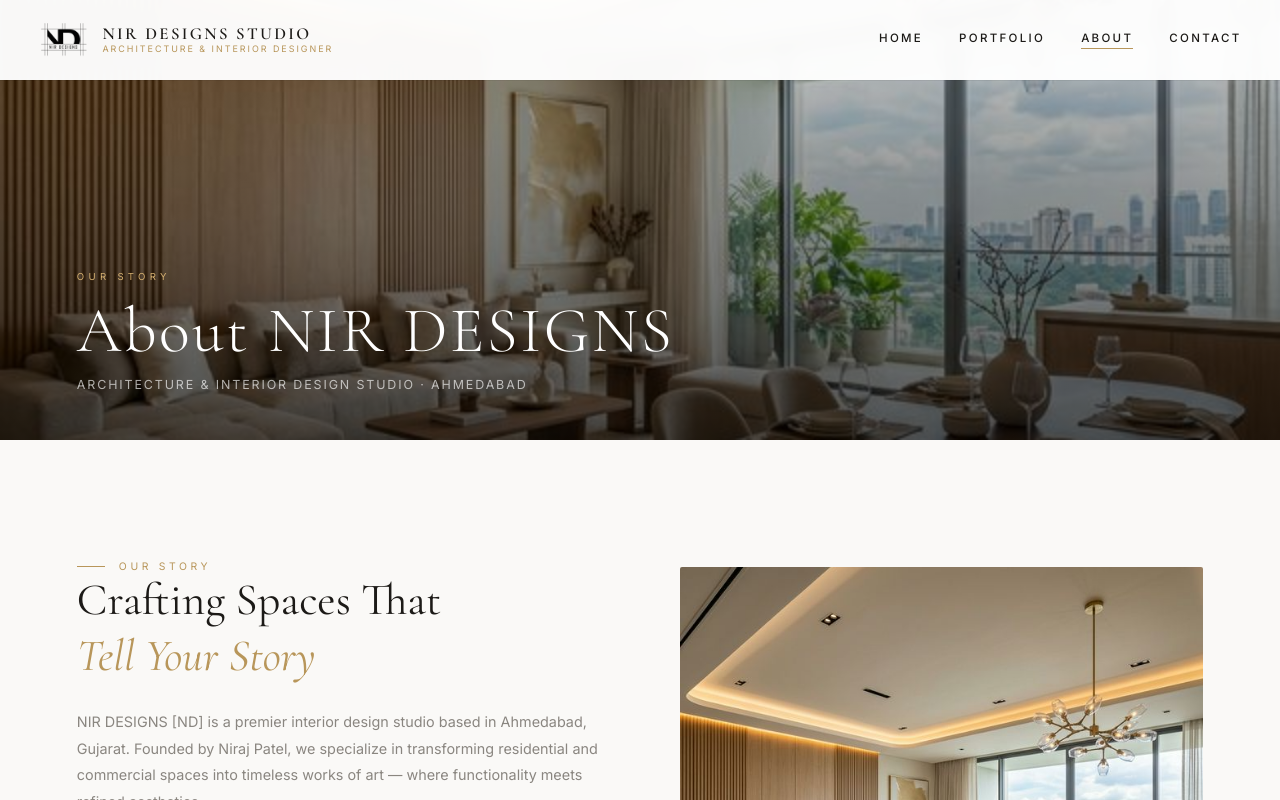
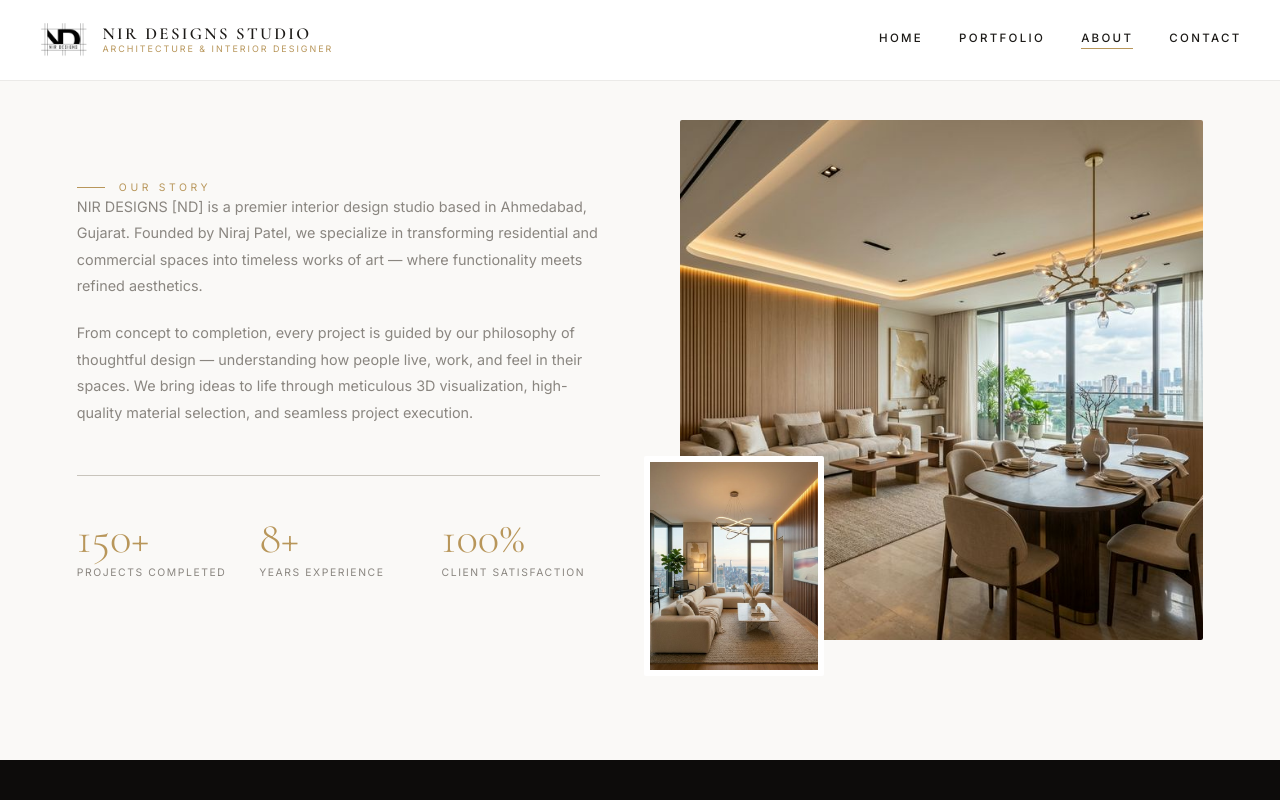
Before and after one commit to digvesh301/NJ-Interior, a React (Vite) app: page /about in a window 1280 px wide. Shown: the top 800 px of the page. Built offline with nearby package versions, Linux system fonts and the light colour scheme; a web font is replaced by a local one.

Commit message:
About page changes

```diff
--- a/src/components/About.jsx
+++ b/src/components/About.jsx
@@ -28,10 +28,7 @@
         <div className="section-eyebrow reveal">
           <span>Our Story</span>
         </div>
-        <h2 className="section-heading reveal">
-          Crafting Spaces That<br />
-          <em>Tell Your Story</em>
-        </h2>
+
         <p className="about-body reveal">
           NIR DESIGNS [ND] is a premier interior design studio based in Ahmedabad, Gujarat.
           Founded by Niraj Patel, we specialize in transforming residential and commercial spaces
--- a/src/components/Portfolio.jsx
+++ b/src/components/Portfolio.jsx
@@ -88,7 +88,7 @@
             </h2> */}
 
           </div>
-          <a
+          {/* <a
             href="https://www.instagram.com/nir_designs_nd"
             target="_blank"
             rel="noopener noreferrer"
@@ -107,7 +107,7 @@
             id="portfolio-ig-link"
           >
             View on Instagram ↗
-          </a>
+          </a> */}
         </div>
 
         <div className="portfolio-grid" id="portfolio-grid">
--- a/src/pages/AboutPage.jsx
+++ b/src/pages/AboutPage.jsx
@@ -5,15 +5,6 @@
 export default function AboutPage() {
   return (
     <div className="page-wrapper">
-      <div className="page-hero">
-        <div className="page-hero-overlay" />
-        <img src="/images/project1.png" alt="About NIR DESIGNS" className="page-hero-img" />
-        <div className="page-hero-content">
-          <div className="page-hero-eyebrow">Our Story</div>
-          <h1 className="page-hero-title">About NIR DESIGNS</h1>
-          <p className="page-hero-sub">Architecture &amp; Interior Design Studio · Ahmedabad</p>
-        </div>
-      </div>
       <About />
 
     </div>
```
